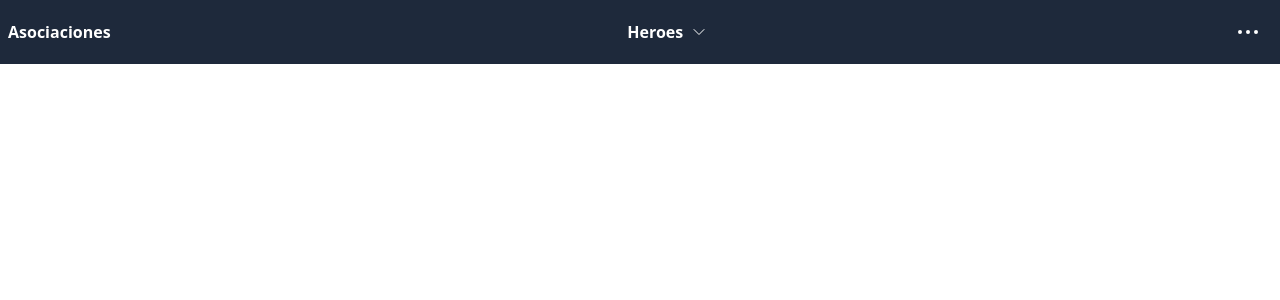
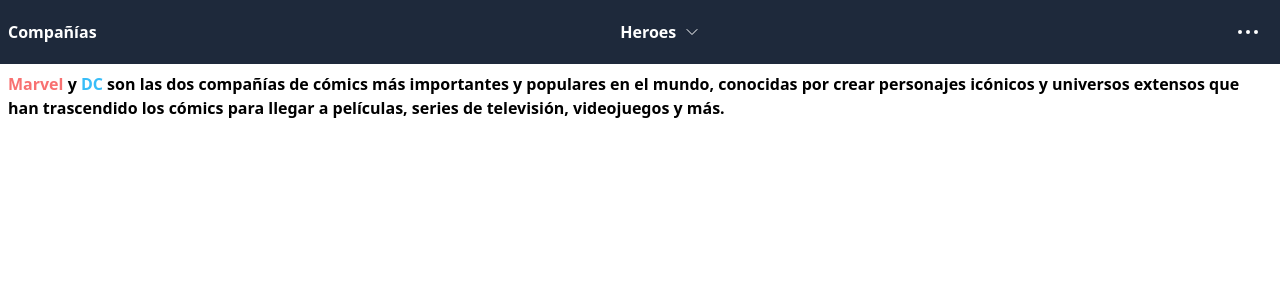
Before and after one commit to Beto-Dz/HeroesApp, a React (Vite) app: page /companies in a window 1280 px wide. Shown: the top 300 px of the page. Built offline with nearby package versions, Linux system fonts and the light colour scheme.

Commit message:
Informacion general de Marvel y DC agregada

```diff
--- a/src/components/Navbar.jsx
+++ b/src/components/Navbar.jsx
@@ -18,7 +18,7 @@
   return (
     <header className="w-full bg-slate-800 sticky top-0">
       <nav className="container mx-auto p-2 text-white flex justify-between items-center text-center font-bold">
-        <Link to="/">Asociaciones</Link>
+        <Link to="/companies">Compañías</Link>
 
         <button className="group/heroes relative p-1">
           <span className="flex gap-2 items-center">Heroes <ChevronDownIcon className="h-4 w-4 group-hover/heroes:rotate-180"/> </span>
--- /dev/null
+++ b/src/heroes/pages/Companies.jsx
@@ -0,0 +1,12 @@
+export const Companies = () => {
+  return (
+    <section>
+      <p className="font-bold">
+        <span className="text-red-400">Marvel</span> y <span className="text-sky-400">DC</span> son las dos compañías de cómics más importantes y populares
+        en el mundo, conocidas por crear personajes icónicos y universos
+        extensos que han trascendido los cómics para llegar a películas, series
+        de televisión, videojuegos y más.
+      </p>
+    </section>
+  );
+};
--- a/src/heroes/pages/HeroPage.jsx
+++ b/src/heroes/pages/HeroPage.jsx
@@ -34,8 +34,8 @@
   const charactersSeparated = characters.split(",");
 
   return (
-    <section>
-      <button onClick={handleBackNavigate} className="p-2 bg-blue-500 rounded-lg font-semibold flex gap-2"><ArrowUturnLeftIcon className="w-5 h-5" /> Regresar</button>
+    <section className="flex flex-col gap-2">
+      <button onClick={handleBackNavigate} className="w-fit p-2 bg-slate-800 text-white rounded-lg font-semibold flex gap-2 items-center"><ArrowUturnLeftIcon className="w-5 h-5" /> Regresar</button>
        <article className="grid grid-cols-two-auto rounded-lg overflow-hidden gap-2 shadow-slate-300 shadow-sm transition-transform">
             <header className="bg-slate-700 w-32 rounded-r-lg overflow-hidden">
               <figure>
--- a/src/heroes/routes/HeroesRoutes.jsx
+++ b/src/heroes/routes/HeroesRoutes.jsx
@@ -4,19 +4,21 @@
 import { DcPage } from "../pages/DcPage";
 import { SearchPage } from "../pages/SearchPage";
 import { HeroPage } from "../pages/HeroPage";
+import { Companies } from "../pages/Companies";
 
 // componente para las rutas de los heroes
 export const HeroesRoutes = () => {
   return (
     <>
       <Navbar />
-      <main className="container mx-auto">
+      <main className="container p-2 mx-auto">
         <Routes>
+          <Route path="/companies" element={<Companies />} />
           <Route path="marvel" element={<MarvelPage />} />
           <Route path="dc" element={<DcPage />} />
           <Route path="search" element={<SearchPage />} />
           <Route path="hero/:hero_id" element={<HeroPage />} />
-          <Route path="/" element={<Navigate to="/marvel" />} />
+          <Route path="/*" element={<Navigate to="/companies" />} />
         </Routes>
       </main>
     </>
```
